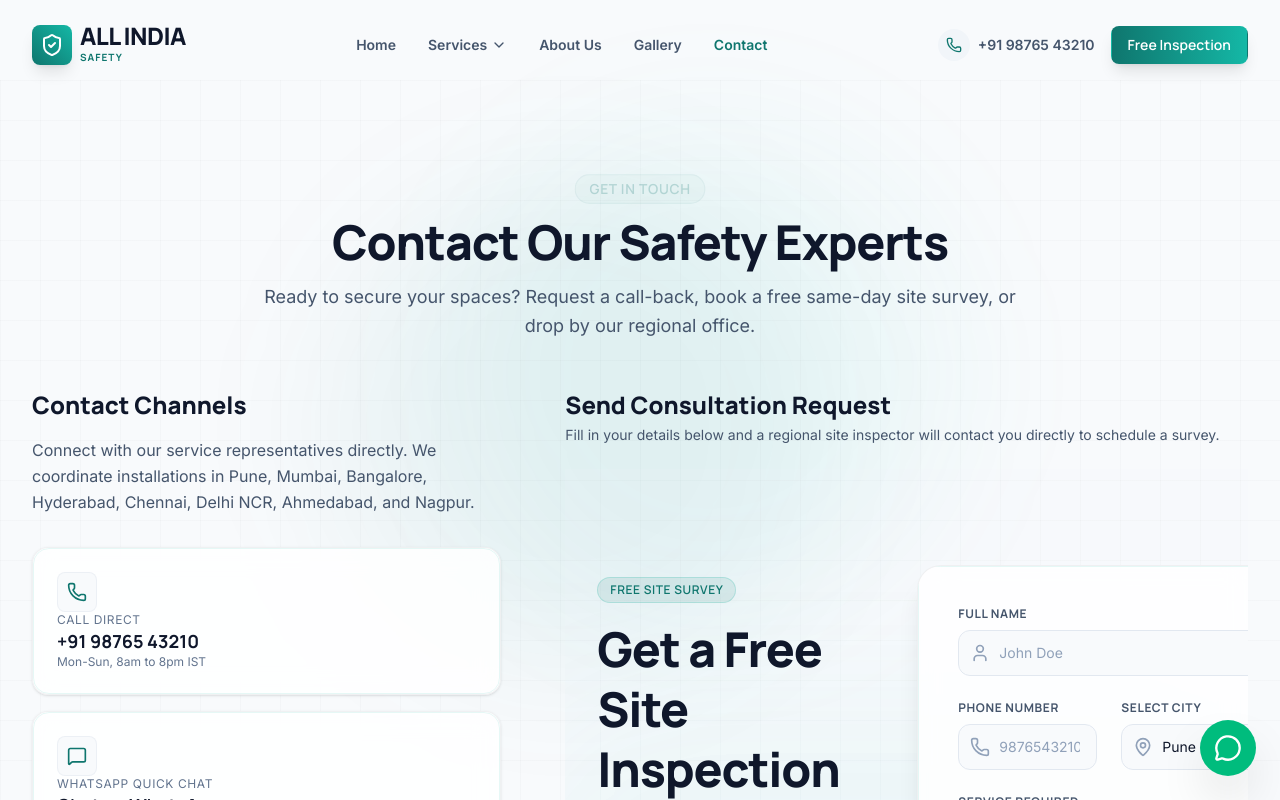
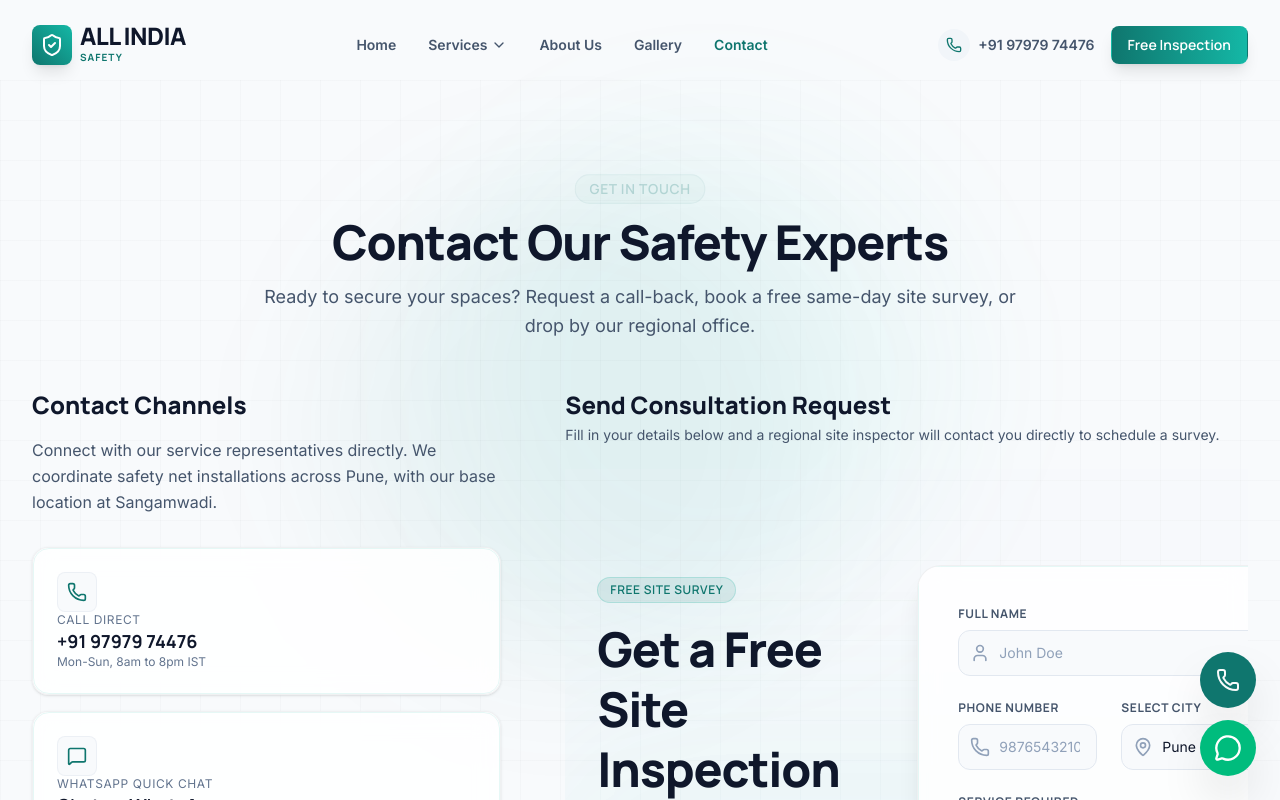
Before and after one commit to nishirajmane/allindsafety, a Next.js app: page /contact in a window 1280 px wide. Shown: the top 800 px of the page. Built offline with nearby package versions, Linux system fonts and the light colour scheme.

Commit message:
feat: create contact page with business details, office location, and lead inquiry form

```diff
--- a/src/app/contact/page.tsx
+++ b/src/app/contact/page.tsx
@@ -14,9 +14,9 @@ export default function ContactPage() {
   const contactDetails = [
     {
       title: "Call Direct",
-      value: "+91 98765 43210",
+      value: "+91 97979 74476",
       sub: "Mon-Sun, 8am to 8pm IST",
-      href: "tel:+919876543210",
+      href: "tel:+919797974476",
       icon: Phone,
     },
     {
@@ -57,7 +57,7 @@ export default function ContactPage() {
             <div className="space-y-4 text-center lg:text-left">
               <h3 className="text-2xl font-heading font-extrabold text-slate-900">Contact Channels</h3>
               <p className="text-slate-600 font-sans text-sm sm:text-base leading-relaxed">
-                Connect with our service representatives directly. We coordinate installations in Pune, Mumbai, Bangalore, Hyderabad, Chennai, Delhi NCR, Ahmedabad, and Nagpur.
+                Connect with our service representatives directly. We coordinate safety net installations across Pune, with our base location at Sangamwadi.
               </p>
             </div>
 
--- a/src/app/page.tsx
+++ b/src/app/page.tsx
@@ -14,7 +14,7 @@ export default function Home() {
     "image": "https://allindiaenterprises.com/og-image.jpg",
     "@id": "https://allindiaenterprises.com/#localbusiness",
     "url": "https://allindiaenterprises.com",
-    "telephone": "+919876543210",
+    "telephone": "+919797974476",
     "priceRange": "$$",
     "address": {
       "@type": "PostalAddress",
--- a/src/app/services/[slug]/page.tsx
+++ b/src/app/services/[slug]/page.tsx
@@ -63,7 +63,7 @@ export default async function ServicePage({ params }: PageProps) {
     "provider": {
       "@type": "LocalBusiness",
       "name": "All India Safety",
-      "telephone": "+919876543210",
+      "telephone": "+919797974476",
       "priceRange": "$$",
       "image": "https://allindiaenterprises.com/og-image.jpg",
       "address": {
--- a/src/components/layout/Footer.tsx
+++ b/src/components/layout/Footer.tsx
@@ -148,11 +148,11 @@ export const Footer = () => {
               </li>
               <li>
                 <a
-                  href="tel:+919876543210"
+                  href="tel:+919797974476"
                   className="flex gap-3 items-center group font-sans text-sm text-slate-600 hover:text-primary transition-colors"
                 >
                   <Phone className="w-5 h-5 text-primary shrink-0" />
-                  <span className="group-hover:underline">+91 98765 43210</span>
+                  <span className="group-hover:underline">+91 97979 74476</span>
                 </a>
               </li>
               <li>
@@ -187,6 +187,17 @@ export const Footer = () => {
 
       {/* Floating Action Buttons */}
       <div className="fixed bottom-6 right-6 z-40 flex flex-col gap-3">
+        {/* Call Now CTA */}
+        <a
+          href="tel:9797974476"
+          className="w-14 h-14 rounded-full bg-primary hover:bg-teal-700 shadow-2xl flex items-center justify-center text-white transition-transform hover:scale-110 active:scale-95 group relative cursor-pointer"
+        >
+          <Phone className="w-6 h-6 animate-pulse" />
+          <span className="absolute right-full mr-3 bg-white border border-slate-200 px-3 py-1.5 rounded-lg text-xs font-semibold text-slate-800 shadow-xl opacity-0 scale-95 pointer-events-none group-hover:opacity-100 group-hover:scale-100 transition-all duration-300 whitespace-nowrap">
+            Call: +91 97979 74476
+          </span>
+        </a>
+
         {/* WhatsApp Chat CTA */}
         <a
           href="https://wa.me/919199199976"
--- a/src/components/layout/Navbar.tsx
+++ b/src/components/layout/Navbar.tsx
@@ -128,13 +128,13 @@ export const Navbar = () => {
           {/* Call-to-Actions (Desktop) */}
           <div className="hidden lg:flex items-center gap-4">
             <Link
-              href="tel:+919876543210"
+              href="tel:+919797974476"
               className="flex items-center gap-2 text-slate-600 hover:text-primary font-sans text-sm font-semibold transition-colors"
             >
               <div className="w-8 h-8 rounded-full bg-slate-100 flex items-center justify-center">
                 <Phone className="w-4 h-4 text-primary" />
               </div>
-              <span>+91 98765 43210</span>
+              <span>+91 97979 74476</span>
             </Link>
             <Button href="/contact" size="sm" variant="primary">
               Free Inspection
@@ -204,7 +204,7 @@ export const Navbar = () => {
           {/* Mobile Buttons */}
           <div className="border-t border-slate-100 pt-6 flex flex-col gap-4 mt-auto">
             <Link
-              href="tel:+919876543210"
+              href="tel:+919797974476"
               className="flex items-center gap-3 text-slate-700 hover:text-primary font-sans text-base font-semibold py-2"
             >
               <div className="w-10 h-10 rounded-full bg-slate-100 flex items-center justify-center">
@@ -212,7 +212,7 @@ export const Navbar = () => {
               </div>
               <div>
                 <span className="block text-xs text-slate-400 font-bold leading-none">Call Now</span>
-                <span className="text-sm mt-1 block">+91 98765 43210</span>
+                <span className="text-sm mt-1 block">+91 97979 74476</span>
               </div>
             </Link>
             <Button href="/contact" size="md" variant="primary" className="w-full">
```
